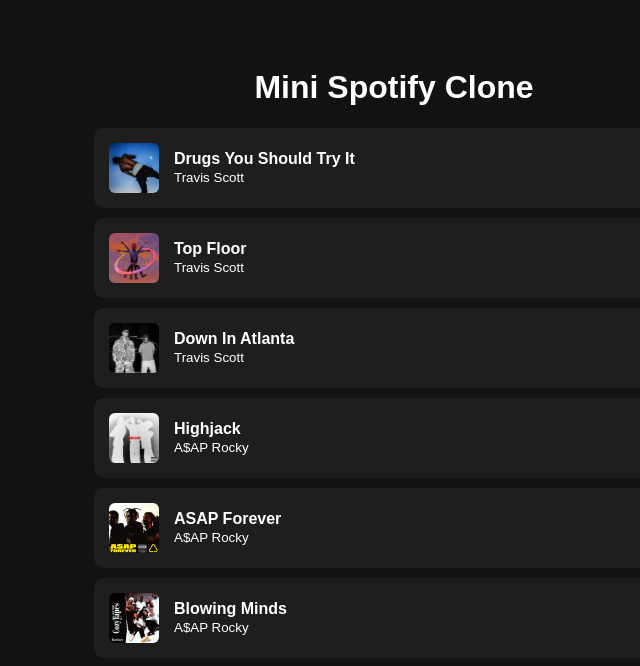
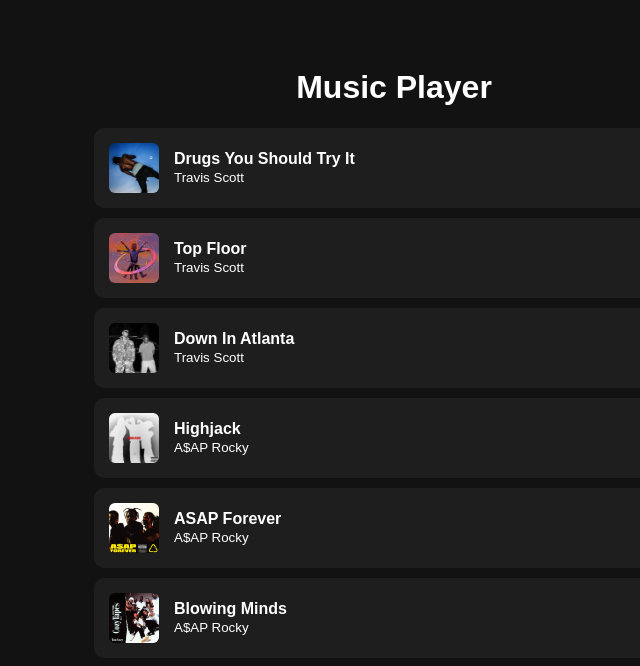
Before and after one commit to TheSpecialOne-1/Spotify-clone, a plain HTML site: page index.html in a window 1280 px wide. Shown: the top 666 px of the page, without its empty margins (246-886 px from the left). Drawn offline with Linux system fonts and the light colour scheme.

Commit message:
Update index.html

```diff
--- a/index.html
+++ b/index.html
@@ -3,12 +3,12 @@
 <head>
   <meta charset="UTF-8" />
   <meta name="viewport" content="width=device-width, initial-scale=1.0"/>
-  <title>Mini Spotify Clone</title>
+  <title>Music Player</title>
   <link rel="stylesheet" href="style.css" />
 </head>
 <body>
   <div class="container">
-    <h1>Mini Spotify Clone</h1>
+    <h1>Music Player</h1>
 
     <div id="song-list" class="song-list"></div>
 
```
